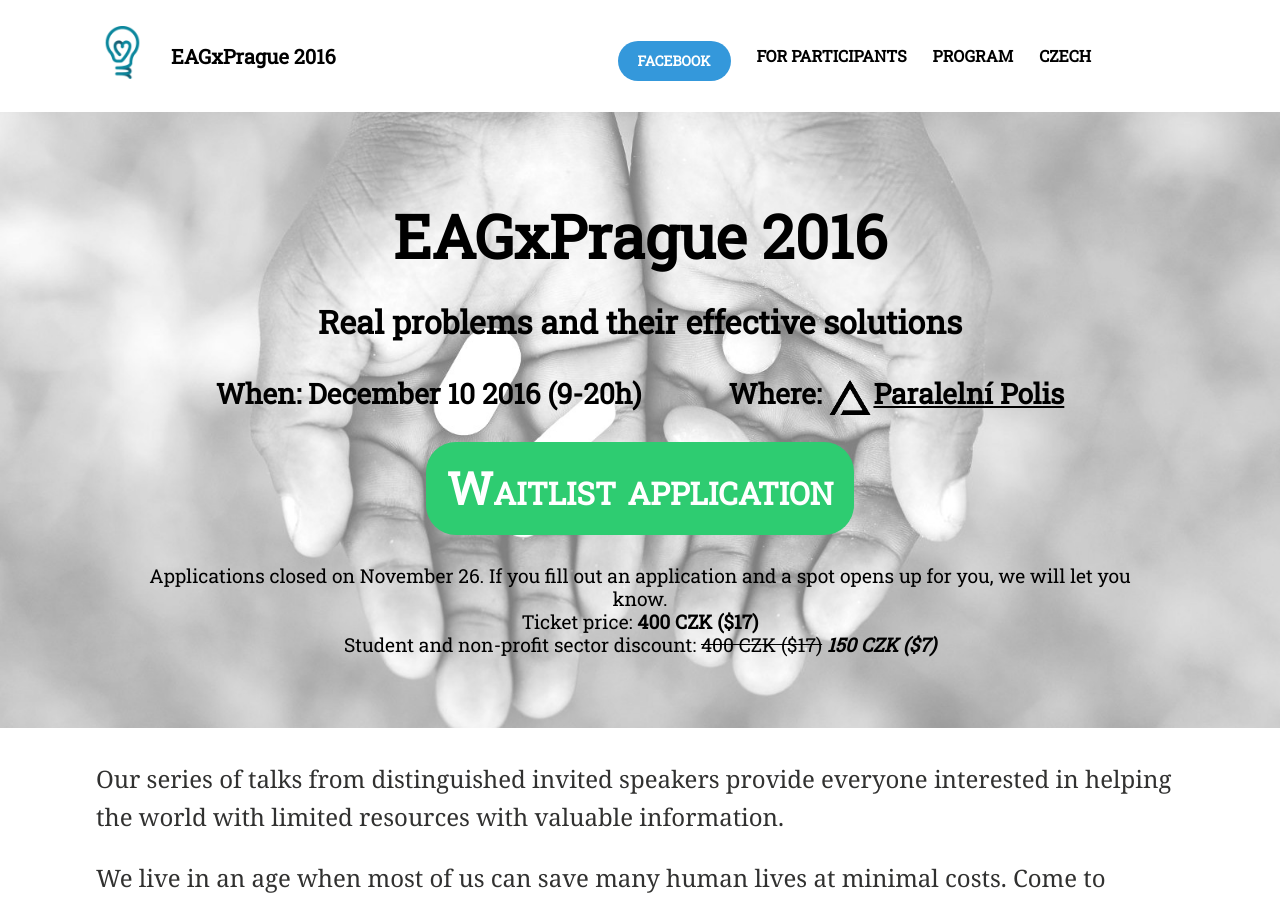
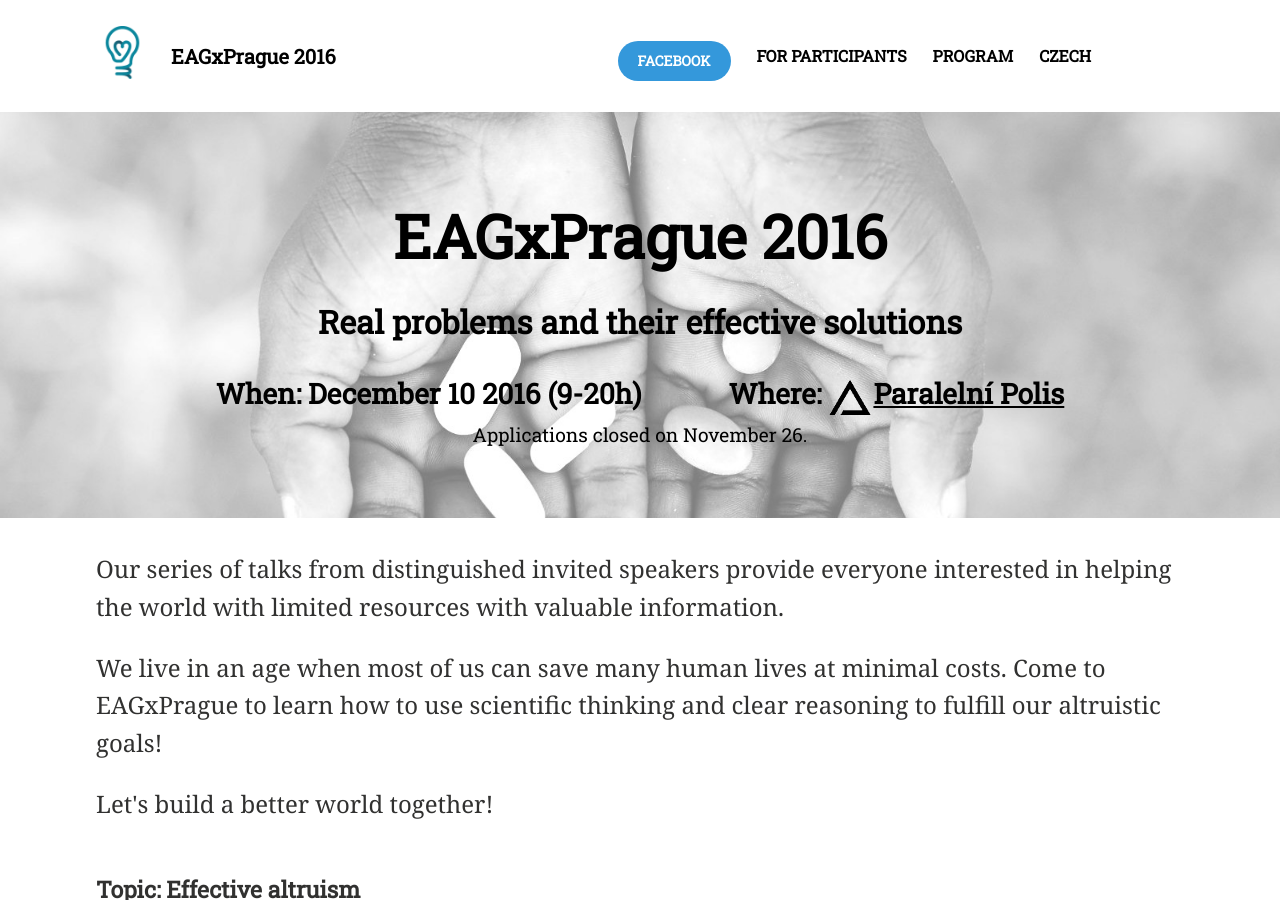
Before and after one commit to ea-czech-republic/eagxprague.org, a Jekyll site: the page built from english.md, in a window 1280 px wide and 900 px high. Built offline with Jekyll 4.4.1, drawn with Linux system fonts in a browser that asks for light colours; nearby versions of some CDN libraries.

Commit message:
Odebrani prihlasek

```diff
--- a/_layouts/home_en.html
+++ b/_layouts/home_en.html
@@ -100,15 +100,8 @@
 	<h3>When: December 10 2016 (9-20h)<span style="display: inline-block; width: 80px;"></span> Where: <a
 	   href="https://www.paralelnipolis.cz/"><img src="images/pp-black-75.png">Paralelní Polis</a></h3>
 
-	<h3><a class="btn btn-success" id="primary-reg-button"
-				href="https://goo.gl/forms/MdzZPwUsGf8e210P2" onclick="fbq('track', 'Lead'); ga('send', 'application', 'opened');">Waitlist application</a></h3>
     <h4 style="font-size: 120%; margin-top: -1em; font-weight: normal;">
-	    Applications closed on November 26. If you fill out an application
-	    and a spot opens up for you, we will let you know.
-	    <br>
-    Ticket price: <b>400 CZK ($17)</b><br>
-    Student and non-profit sector discount: <s>400 CZK ($17)</s>
-    <b><i>150 CZK ($7)</i></b>
+	    Applications closed on November 26.
 	</h4>
       </div><!-- /.page-lead-content -->
     </div><!-- /.page-lead -->
@@ -200,7 +193,6 @@
 		<nav role="navigation" class="menu bottom-menu">
 			<ul class="menu-item">
 				<li><a href="{{ domain }}/">EAGxPrague 2016</a></li>
-				<li><a href="https://goo.gl/forms/MdzZPwUsGf8e210P2" onclick="fbq('track', 'Lead'); ga('send', 'application', 'opened');">Application</a></li>
 				<li><a href="{{ domain }}/#program">Program</a></li>
 				<li><a href="{{ domain }}/">Czech</a></li>
 			</ul>
```
Also changed, not shown: _layouts/home.html (+0 -9 lines).
